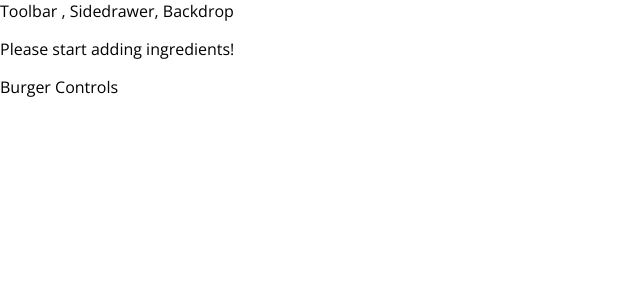
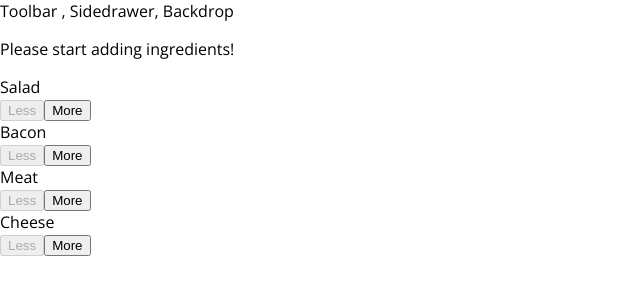
Before and after one commit to nijilnarayanan/burger-building-app, a React app: page / in a window 1280 px wide. Shown: the top 300 px of the page, without its empty margins (0-640 px from the left). Built offline with nearby package versions, Linux system fonts and the light colour scheme.

Commit message:
adding & removing ingredients

```diff
--- a/src/Components/Burger/BuildControls/BuildControl/BuildControl.js
+++ b/src/Components/Burger/BuildControls/BuildControl/BuildControl.js
@@ -1,11 +1,11 @@
 import React from 'react';
-import classes from './BuildControl'
+import classes from './BuildControl.css'
 
 const buildControl = (props) => (
     <div className={classes.BuildControl}>
         <div className={classes.Label}>{props.label}</div>
-        <button className={classes.Less}>Less</button>
-        <button className={classes.More}>More</button>
+        <button className={classes.Less} onClick={props.removed} disabled={props.disableButton}>Less</button>
+        <button className={classes.More} onClick={props.added}>More</button>
     </div>
 );
 
--- a/src/Components/Burger/BuildControls/BuildControls.js
+++ b/src/Components/Burger/BuildControls/BuildControls.js
@@ -1,7 +1,24 @@
 import React from 'react';
+import classes from './BuildControls.css';
+import BuildControl from './BuildControl/BuildControl'
 
+const controls = [
+    {label :'Salad', type :'salad'},
+    {label :'Bacon', type :'bacon'},
+    {label :'Meat', type :'meat'},
+    {label :'Cheese', type :'cheese'},
+]
 const buildControls = (props) => (
-    <div></div>
+    <div className={classes.BuildControls}>
+        {controls.map(ctrl=> (
+            <BuildControl
+            key={ctrl.label}
+            label={ctrl.label}
+            added={() => props.ingredientAdded(ctrl.type)}
+            removed={() => props.ingredientRemoved(ctrl.type)}
+            disableButton={props.disabled[ctrl.type]}/>
+        ))}
+    </div>
 );
 
 export default buildControls;
--- a/src/Containers/BurgerBuilder/BurgerBuilder.js
+++ b/src/Containers/BurgerBuilder/BurgerBuilder.js
@@ -1,6 +1,15 @@
 import React, { Component } from 'react'
 import Auxillary from '../../Hoc/Auxillary'
 import Burger from '../../Components/Burger/Burger'
+import BuildControls from '../../Components/Burger/BuildControls/BuildControls';
+
+
+const INGREDIENT_PRICES = {
+    cheese: 0.3,
+    bacon: 1.2,
+    salad: 0.6,
+    meat: 1.5
+}
 
 class BurgerBuilder extends Component {
     state = {
@@ -9,13 +18,55 @@ class BurgerBuilder extends Component {
             bacon: 0,
             salad: 0,
             meat: 0
+        },
+        totalprice:4
+    }
+
+    addIngredientHandler = (type) => {
+        const oldCount = this.state.ingredients[type];
+        const updatedCount = oldCount + 1;
+        const updatedIngredients = {
+            ...this.state.ingredients
+        };
+        updatedIngredients[type] = updatedCount;
+
+        const priceAddition = INGREDIENT_PRICES[type];
+        const oldPrice = this.state.totalprice;
+        const newprice = oldPrice + priceAddition;
+        this.setState({totalprice:newprice,ingredients:updatedIngredients})
+    }
+
+    removeIngredientHandler = (type) => {
+        const oldCount = this.state.ingredients[type];
+        const updatedCount = oldCount - 1;
+        const updatedIngredients = {
+            ...this.state.ingredients
+        };
+        updatedIngredients[type] = updatedCount;
+        if(oldCount <=0) {
+            return
         }
+        const priceAddition = INGREDIENT_PRICES[type];
+        const oldPrice = this.state.totalprice;
+        const newprice = oldPrice - priceAddition;
+        this.setState({totalprice:newprice,ingredients:updatedIngredients})
     }
+
     render() {
+        const disabledInfo ={
+            ...this.state.ingredients
+        };
+        for (let key in disabledInfo){
+            disabledInfo[key]= disabledInfo[key] <= 0 ;     // salad:true, meat:false
+        }
         return (
             <Auxillary>
-                <Burger ingredients = {this.state.ingredients}/>
-                <div>Burger Controls</div>
+                <Burger ingredients={this.state.ingredients}/>
+                <BuildControls
+                ingredientAdded={this.addIngredientHandler}
+                ingredientRemoved={this.removeIngredientHandler}
+                disabled={disabledInfo}
+                />
             </Auxillary>
         );
     }
```
